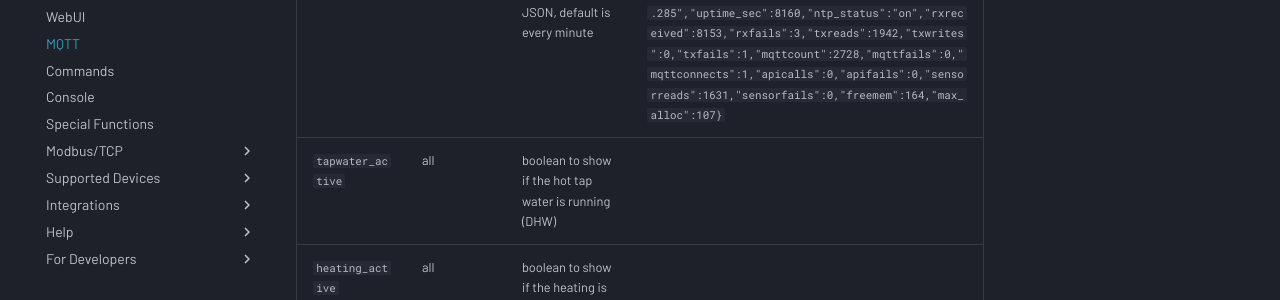
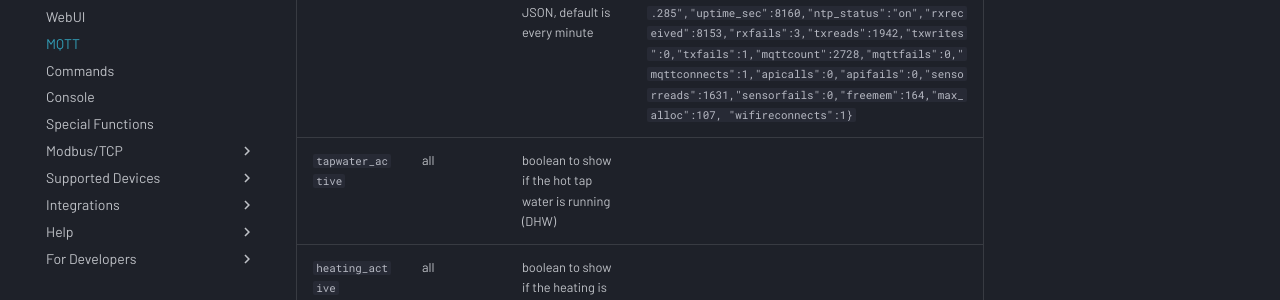
Before and after one commit to emsesp/docs, an MkDocs documentation site: the page built from docs/MQTT.md, in a window 1280 px wide and 900 px high, scrolled down 656 px. Shown: the part 274-574 px from the top of the window. Built offline with MkDocs 1.6.1 and Material for MkDocs 9.7.7, drawn with Linux system fonts in a browser that asks for light colours; comment, search, counter and statistics services are not loaded; some of the changed text lies outside the part shown.

Commit message:
add wifireconnects example

```diff
--- a/docs/MQTT.md
+++ b/docs/MQTT.md
@@ -13,7 +13,7 @@ The table below list the topics being published. The format shown in the table b
 | - | - | - | - |
 | `status` | n/a | this is the MQTT will and testament messages | `online` or `offline` |
 | `info` | n/a | for events | `{"version":"3.7.1","boot time":"2024-11-01T13:02:48+0100","network":"ethernet","hostname":"ems-esp"}`|
-| `heartbeat` | all | system stats in JSON, default is every minute | `{"bus_status":"connected","uptime":"000+02:16:00.285","uptime_sec":8160,"ntp_status":"on","rxreceived":8153,"rxfails":3,"txreads":1942,"txwrites":0,"txfails":1,"mqttcount":2728,"mqttfails":0,"mqttconnects":1,"apicalls":0,"apifails":0,"sensorreads":1631,"sensorfails":0,"freemem":164,"max_alloc":107}` |
+| `heartbeat` | all | system stats in JSON, default is every minute | `{"bus_status":"connected","uptime":"000+02:16:00.285","uptime_sec":8160,"ntp_status":"on","rxreceived":8153,"rxfails":3,"txreads":1942,"txwrites":0,"txfails":1,"mqttcount":2728,"mqttfails":0,"mqttconnects":1,"apicalls":0,"apifails":0,"sensorreads":1631,"sensorfails":0,"freemem":164,"max_alloc":107, "wifireconnects":1}` |
 | `tapwater_active` | all | boolean to show if the hot tap water is running (DHW) | |
 | `heating_active` | all | boolean to show if the heating is on | |
 | `boiler_data` | all | non warm water data from the Boiler device | `{"heatingactive":"off","tapwateractive":"off","selflowtemp":0,"selburnpow":23,"heatingpumpmod":0,"curflowtemp":57.5,"rettemp":56.9,"syspress":1.5,"boiltemp":60.8,"burngas":"off","burngas2":"off","flamecurr":0.0,"heatingpump":"off","fanwork":"off","ignwork":"off","oilpreheat":"off","heatingactivated":"on","heatingtemp":65,"pumpmodmax":70,"pumpmodmin":30,"pumpdelay":1,"burnminperiod":10,"burnminpower":0,"burnmaxpower":50,"boilhyston":-6,"boilhystoff":6,"boil2hyston":0,"boil2hystoff":0,"curburnpow":0,"burnstarts":359634,"burnworkmin":620952,"burn2workmin":0,"heatworkmin":508794,"heatstarts":42076,"ubauptime":5166357,"servicecode":"0A","servicecodenumber":305,"maintenancemessage":"H00","maintenance":"manual","maintenancetime":6000,"maintenancedate":"01.01.2012"}` |
```
Also changed, not shown: docs/Home-Assistant.md (+18 -0 lines).
